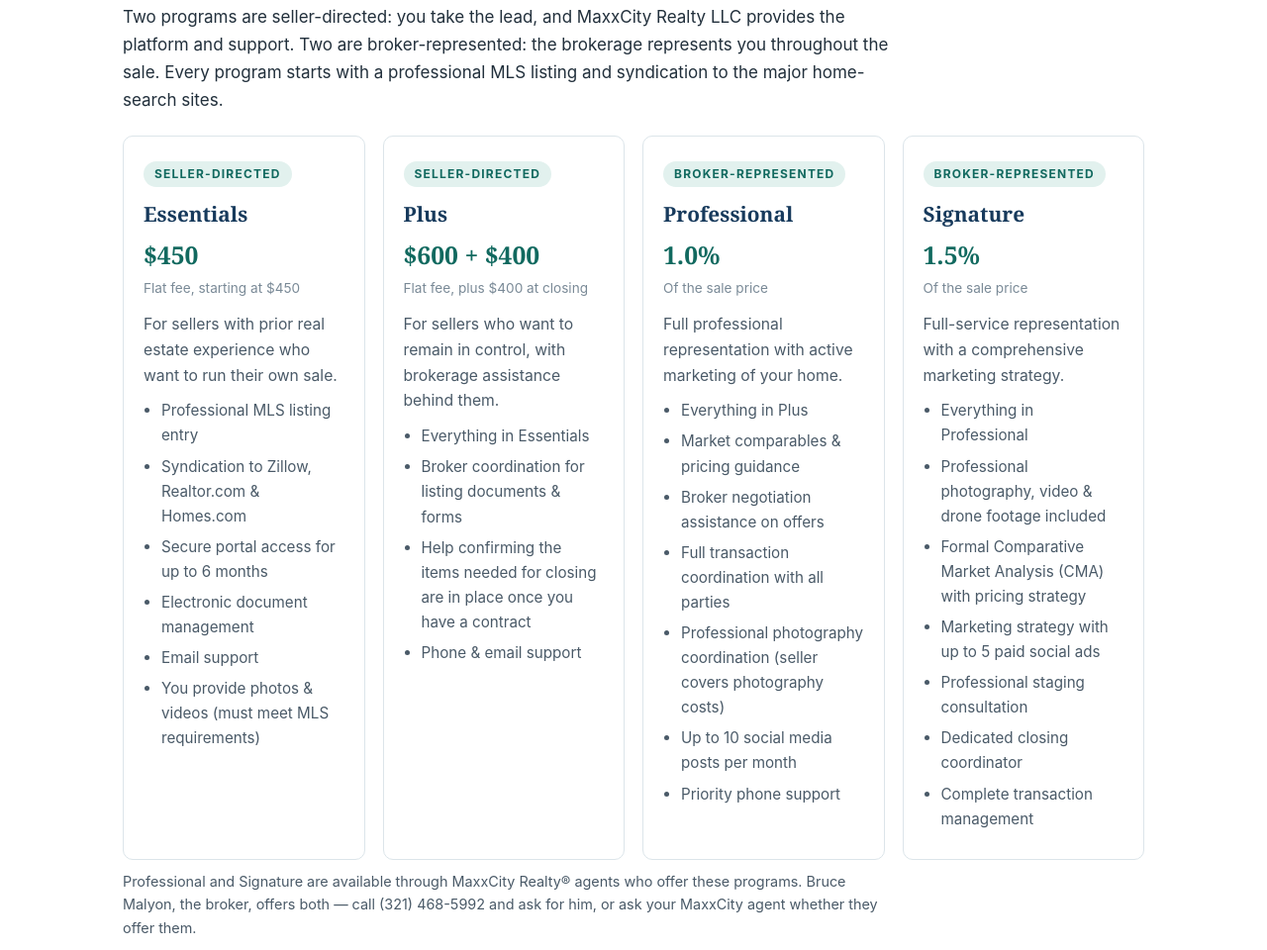
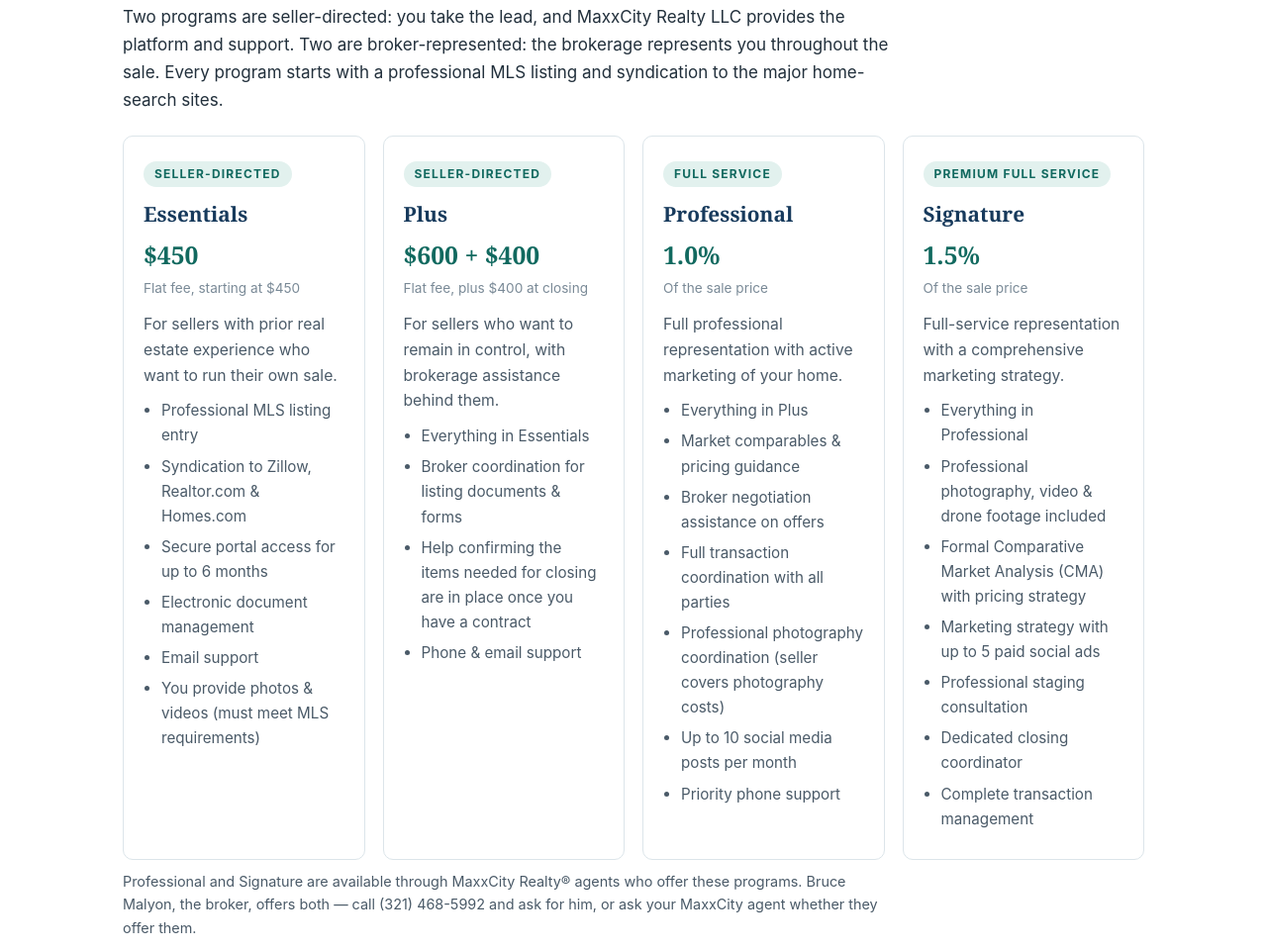
Before and after one commit to Mattnick1flirtorbit/maxxlisting, a plain HTML site: page index.html in a window 1280 px wide. Shown: the part 1469-2429 px from the top of the page at 99% size. Drawn offline with Linux system fonts and the light colour scheme.

Commit message:
Labels: Professional = Full Service, Signature = Premium Full Service

```diff
--- a/index.html
+++ b/index.html
@@ -101,7 +101,7 @@
         </ul>
       </div>
       <div class="card">
-        <span class="step">Broker-Represented</span>
+        <span class="step">Full Service</span>
         <h3>Professional</h3>
         <p class="price">1.0%</p>
         <p class="per">Of the sale price</p>
@@ -117,7 +117,7 @@
         </ul>
       </div>
       <div class="card">
-        <span class="step">Broker-Represented</span>
+        <span class="step">Premium Full Service</span>
         <h3>Signature</h3>
         <p class="price">1.5%</p>
         <p class="per">Of the sale price</p>
```
